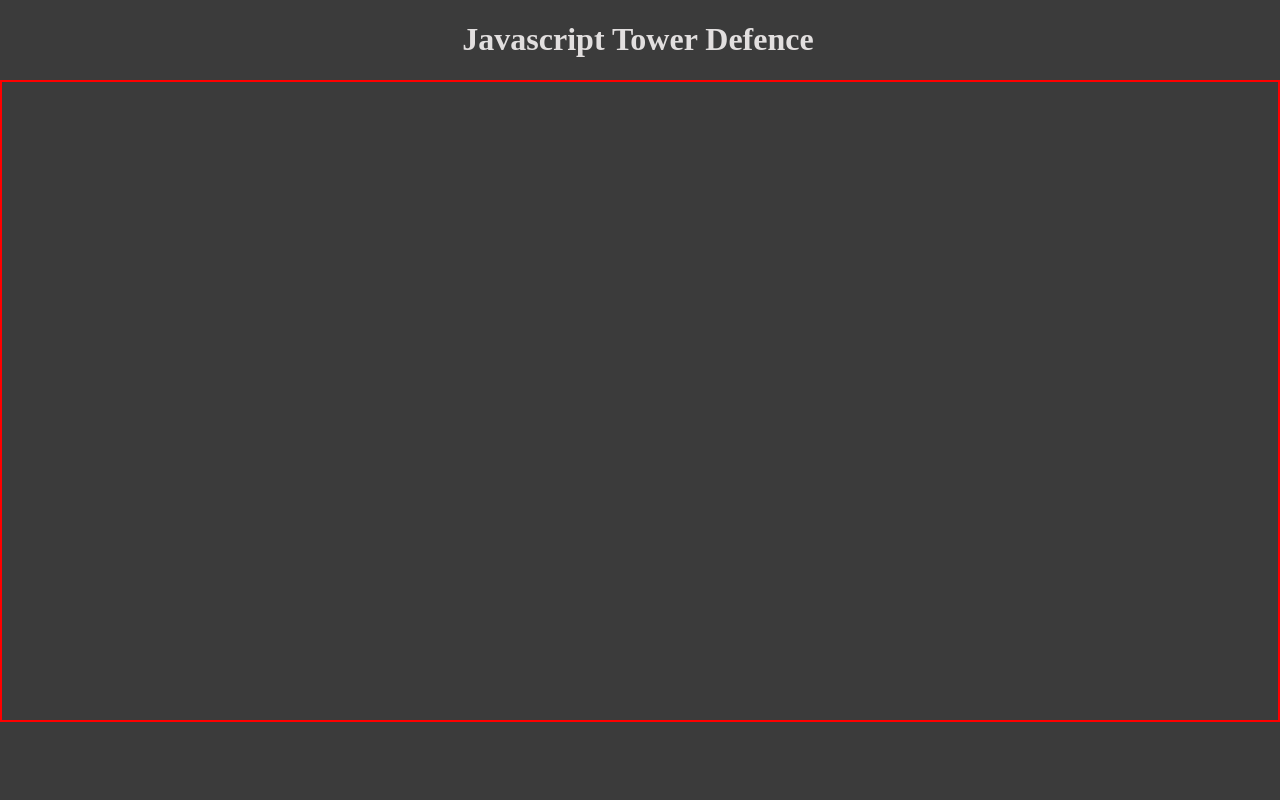
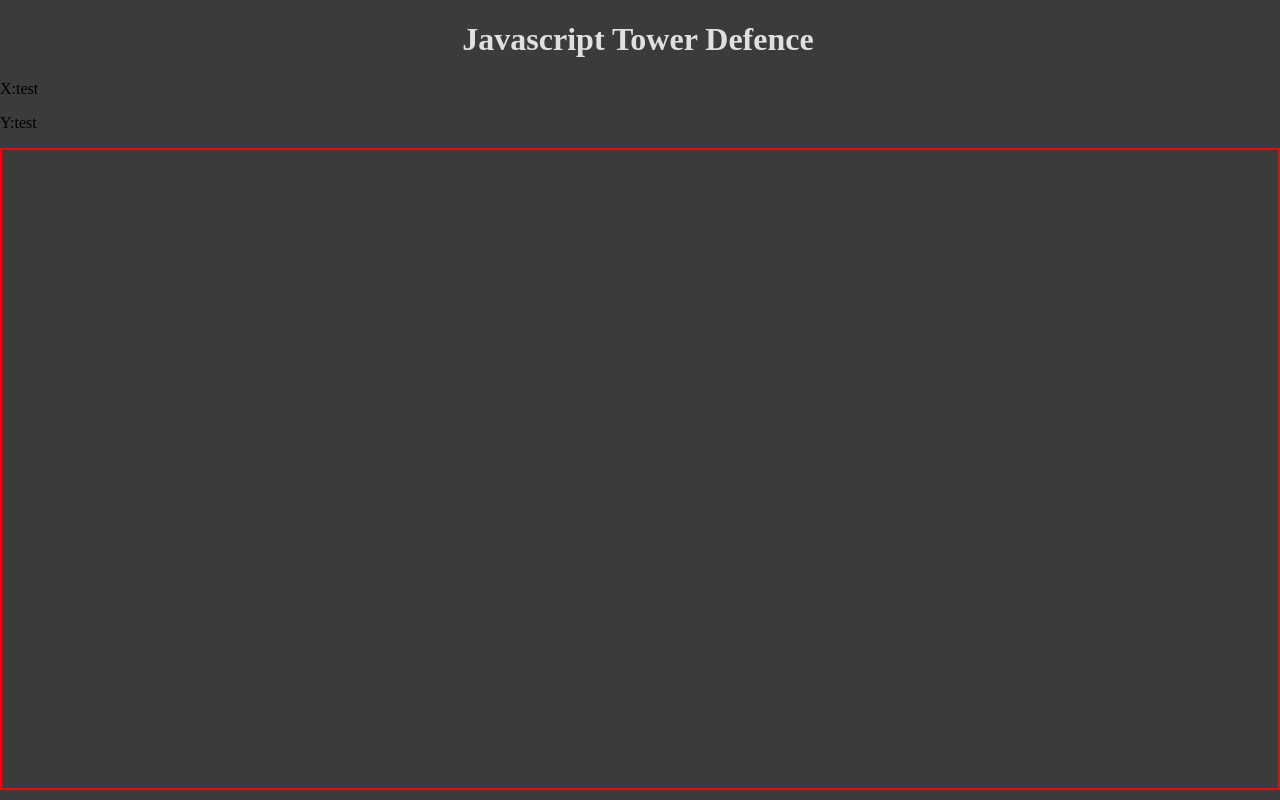
Before and after one commit to Gudu0/Tower-defence-test, a plain HTML site: page index.html in a window 1280 px wide. Drawn offline with Linux system fonts and the light colour scheme.

Commit message:
Update index.html
added some p and span to display mouse loc

```diff
--- a/index.html
+++ b/index.html
@@ -7,6 +7,7 @@
     </head>
       <body>
         <h1 class="title">Javascript Tower Defence</h1>
+        <p class="pos" id="posx"><span>X:</span>test</p><p class="pos" id="posy"><span>Y:</span>test</p>
         <canvas class="canvas" id="canvasid"></canvas>
       </body>
   </html>
```
